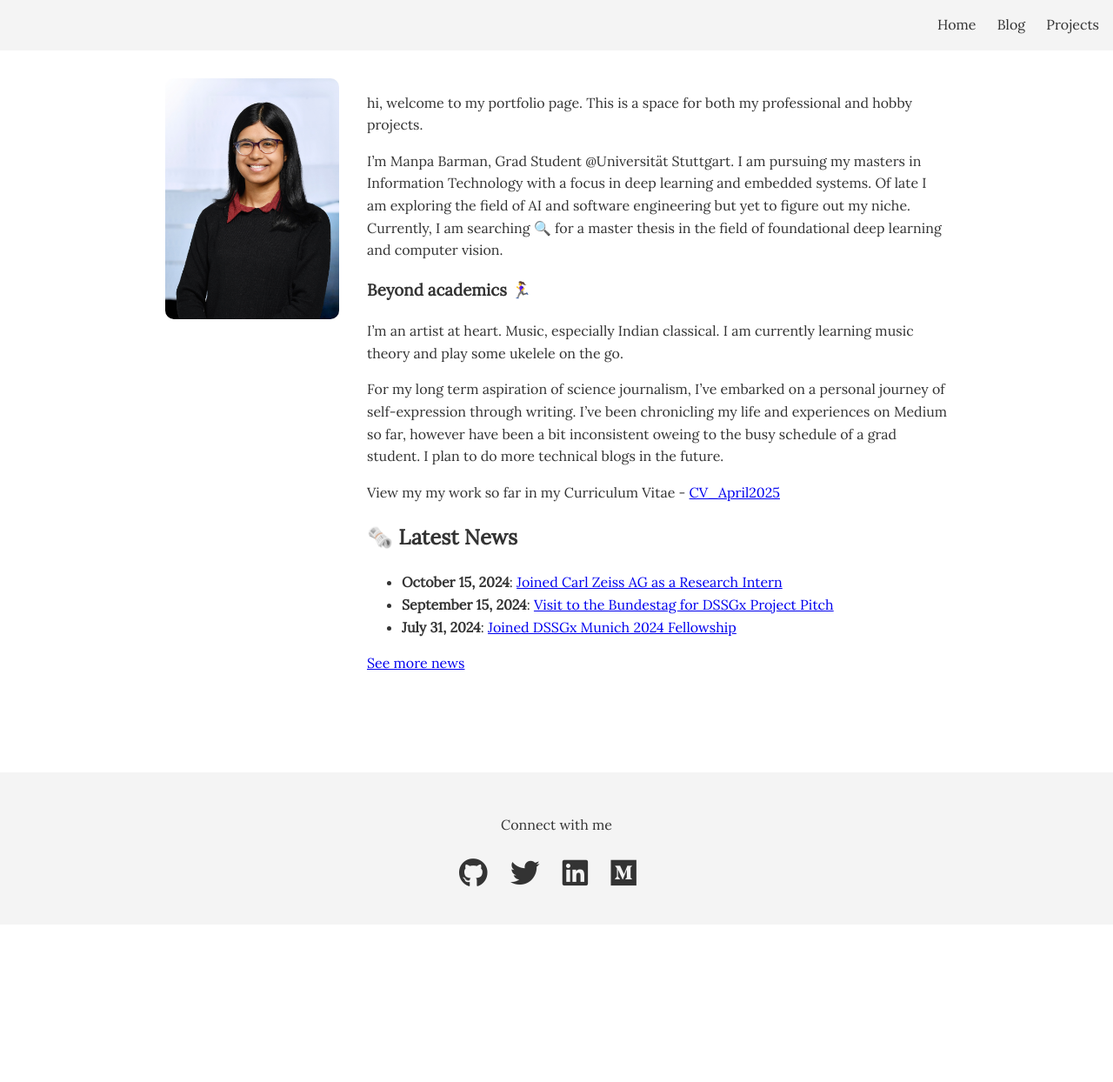
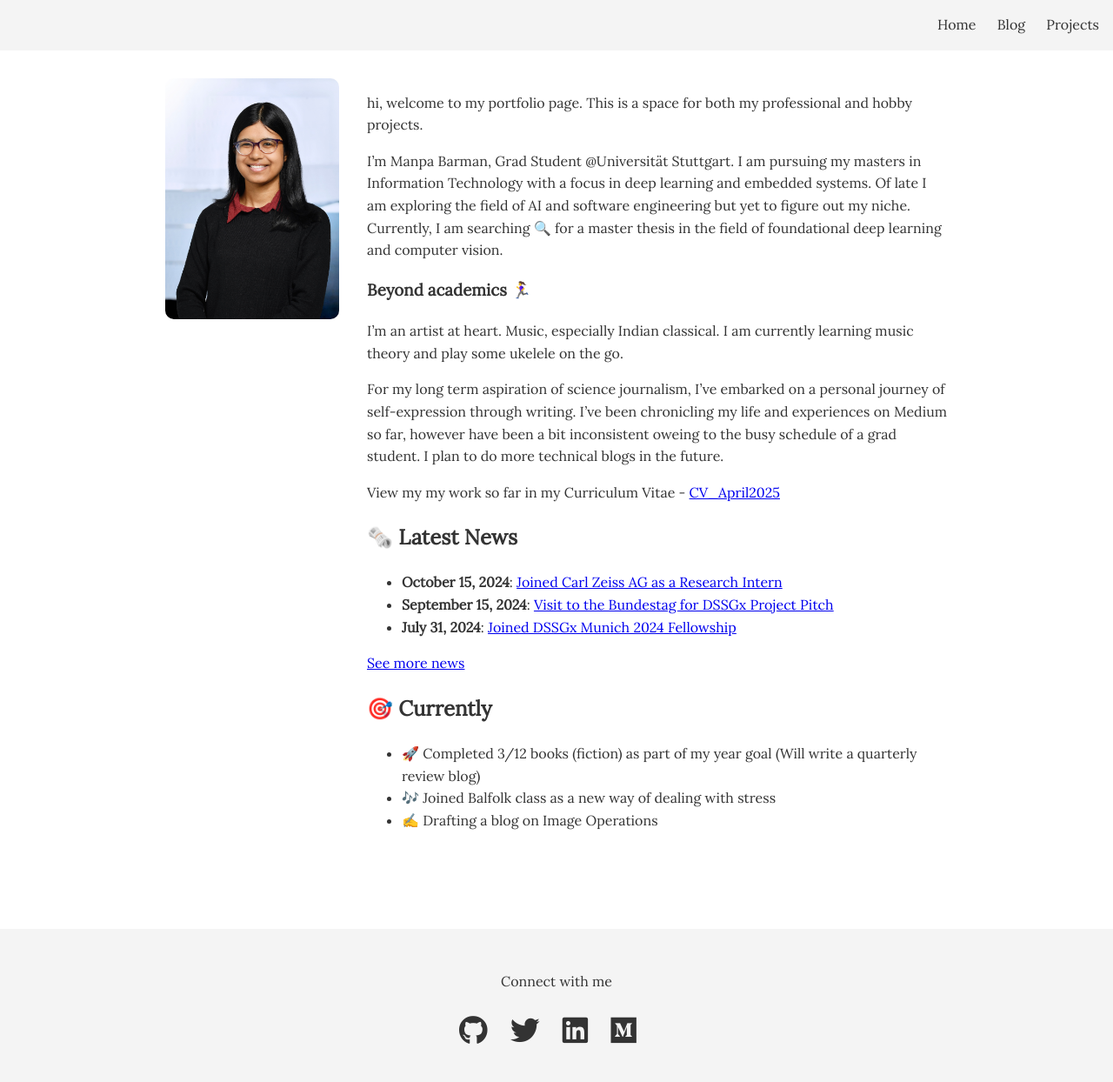
Before and after one commit to ReboreExplore/ReboreExplore.github.io, a Jekyll site: the page built from index.md, in a window 1280 px wide. Shown: the whole page at 87% size. Built offline with Jekyll 4.4.1, drawn with Linux system fonts in a browser that asks for light colours; nearby versions of some CDN libraries; a style sheet for code colours, icons or effects is not loaded; before the commit the page ends 1063 px from its top, so only the background shows below that.

Commit message:
added the currently section

```diff
--- a/index.md
+++ b/index.md
@@ -37,3 +37,14 @@ View my my work so far in my Curriculum Vitae - [CV_April2025]({{ site.baseurl }
   </ul>
   <a href="{{ '/news/' | relative_url }}">See more news</a>
 {% endif %}
+
+
+## 🎯 Currently
+
+<div class="now-catchy-box">
+  <ul>
+    <li>🚀 Completed 3/12 books (fiction) as part of my year goal (Will write a quarterly review blog)</li>
+    <li>🎶 Joined Balfolk class as a new way of dealing with stress</li>
+    <li>✍️ Drafting a blog on Image Operations </li>
+  </ul>
+</div>
```
Also changed, not shown: assets/css/style.css (+33 -0 lines).
